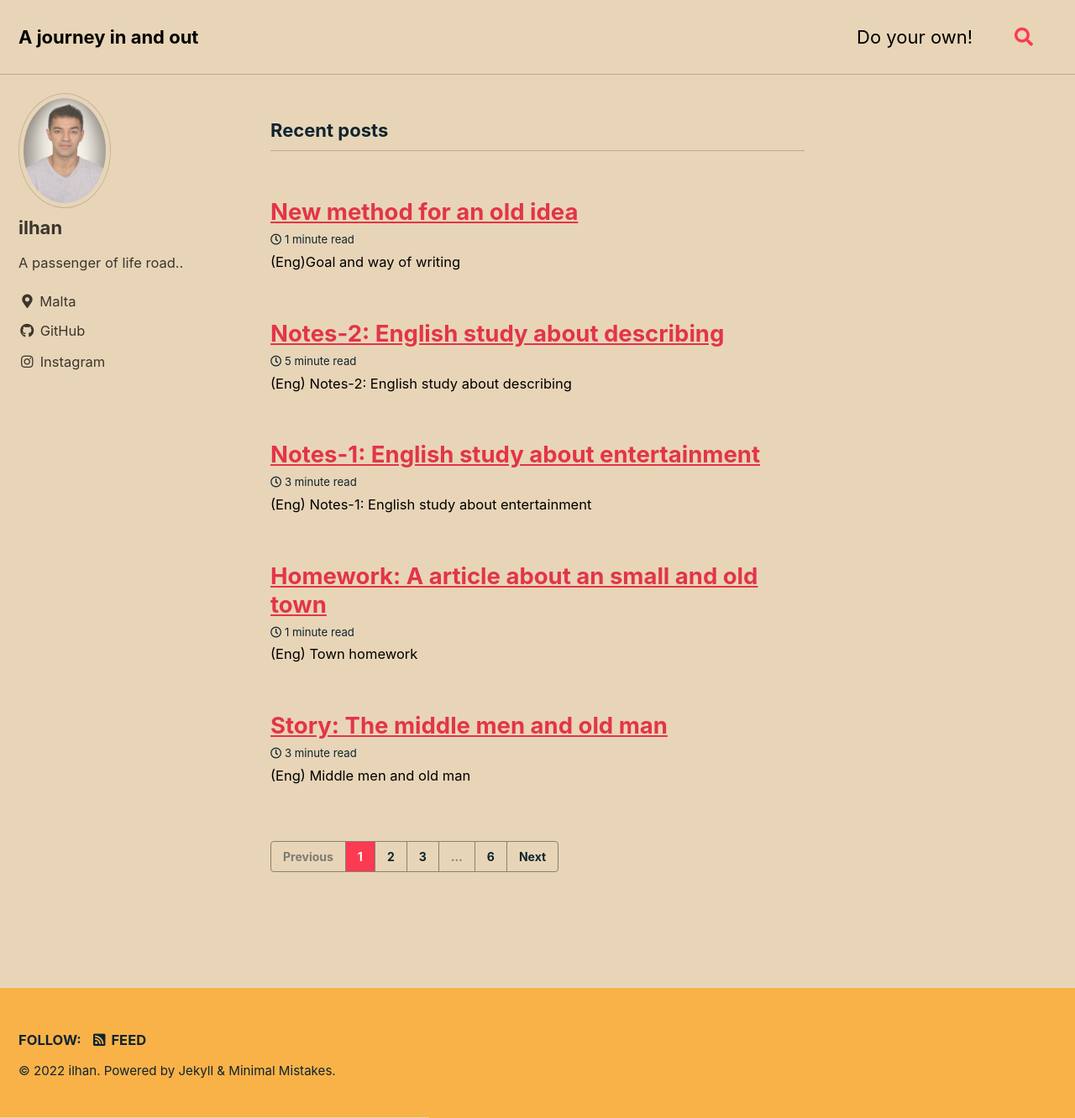
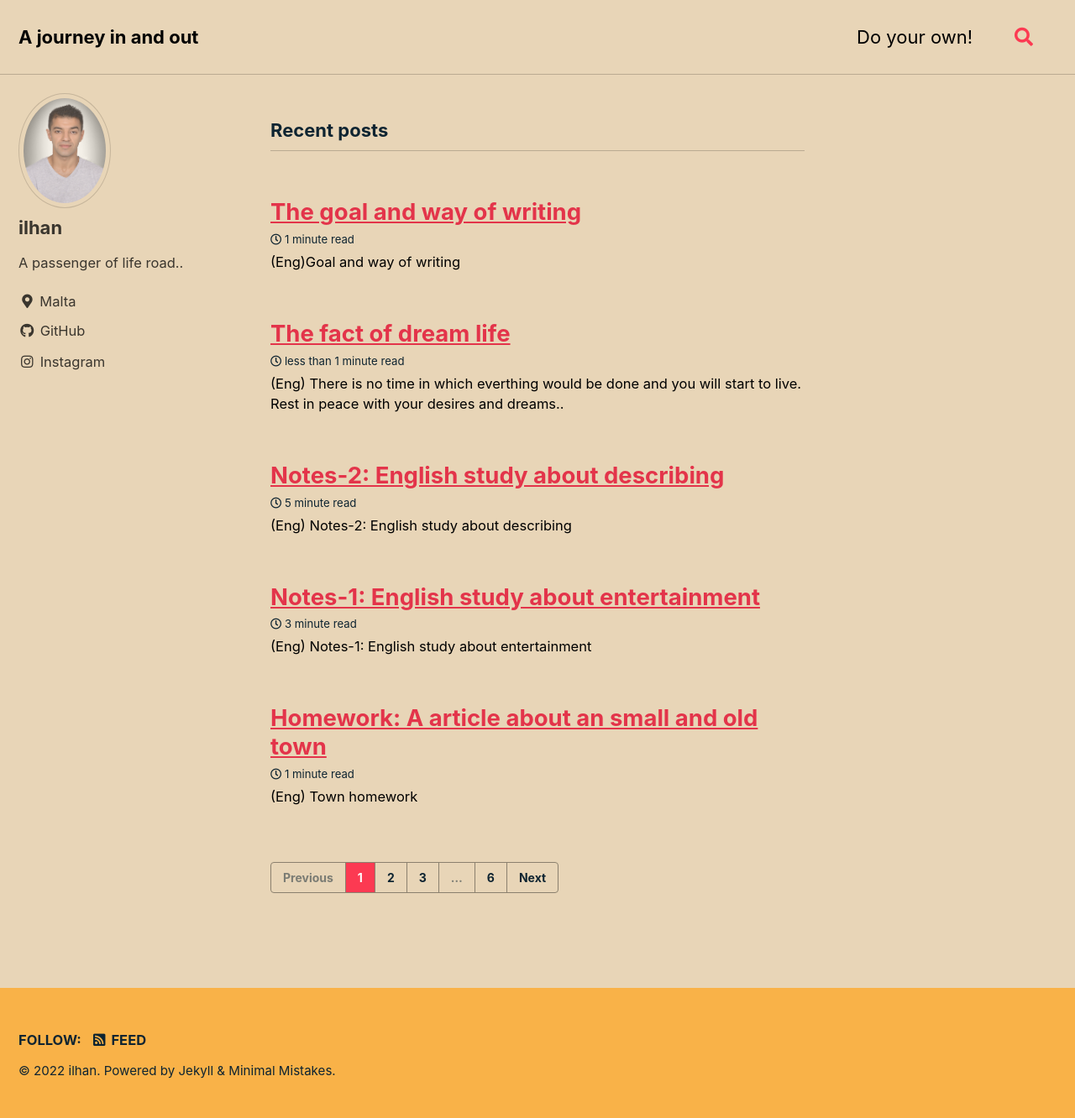
Before and after one commit to ilhangoren/ilhangoren.github.io, a Jekyll site: the page built from index.html, in a window 1280 px wide and 1332 px high. Shown: the whole window at 84% size. Built offline with Jekyll 4.4.1, drawn with Linux system fonts in a browser that asks for light colours; cached includes are drawn as plain includes; the list of posts is cut into pages by our own code.

Commit message:
name edit

```diff
--- a/_posts/Goal and way of writing.md
+++ b/_posts/2022-05-03-The fact of dream life.md
@@ -3,8 +3,8 @@
 categories:
   - Inferences
 layout: single
-title: "Goal and way of writing"
-description: "Goal and way of writing"
+title: "The fact of dream life"
+description: "The fact of dream life"
 modified: 2022-05-03
 tags: [Blog, Open-source, Notes, English, Habits]
 comments: true
--- a/_posts/2022-05-03-New method for an old idea.md
+++ b/_posts/2022-05-03-The goal and way of writing.md
@@ -3,8 +3,8 @@
 categories:
   - Study notes
 layout: single
-title: "New method for an old idea"
-description: "New method for an old idea"
+title: "The goal and way of writing"
+description: "The goal and way of writing"
 modified: 2022-05-03
 tags: [Blog, Open-source, Notes, English, Habits]
 comments: true
```
